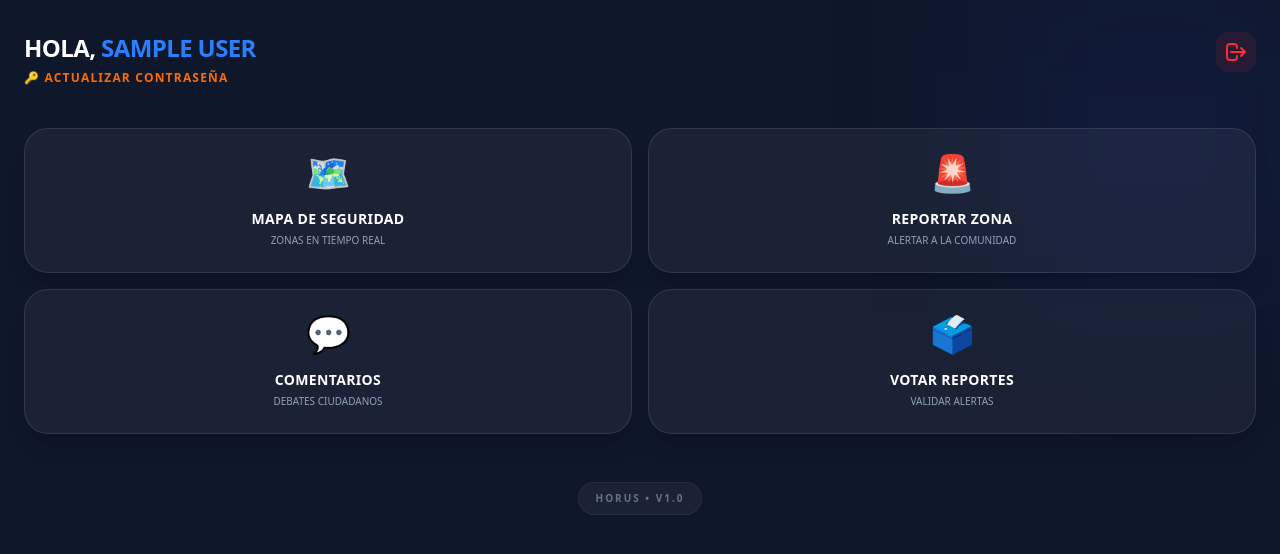
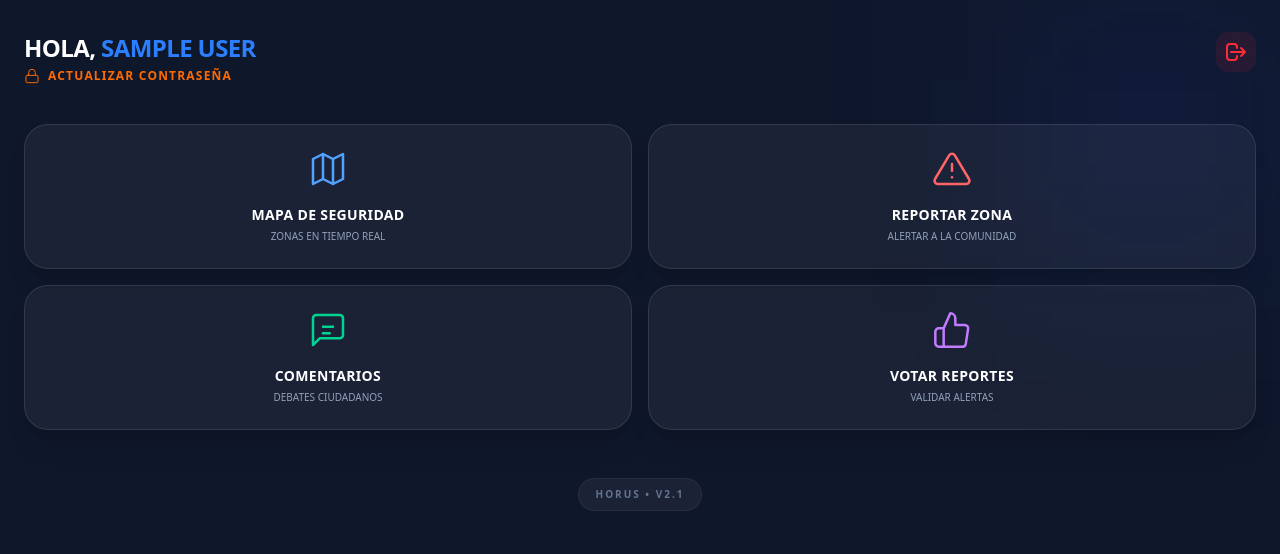
Before and after one commit to DarwinToapanta01/horus-client, a React (Vite) app: page /menu in a window 1280 px wide. Shown: the top 554 px of the page. Built offline with nearby package versions, Linux system fonts and the light colour scheme; sample sign-in values are in the browser's storage.

Commit message:
Configuracion de Iconos

```diff
--- /dev/null
+++ b/src/components/Icons.jsx
@@ -0,0 +1,122 @@
+// src/components/Icons.jsx
+import React from 'react';
+
+export const IconMap = ({ className = "w-6 h-6" }) => (
+    <svg viewBox="0 0 24 24" fill="none" stroke="currentColor" strokeWidth="1.5"
+        strokeLinecap="round" strokeLinejoin="round" className={className}>
+        <polygon points="3 6 9 3 15 6 21 3 21 18 15 21 9 18 3 21" />
+        <line x1="9" y1="3" x2="9" y2="18" />
+        <line x1="15" y1="6" x2="15" y2="21" />
+    </svg>
+);
+
+export const IconAlert = ({ className = "w-6 h-6" }) => (
+    <svg viewBox="0 0 24 24" fill="none" stroke="currentColor" strokeWidth="1.5"
+        strokeLinecap="round" strokeLinejoin="round" className={className}>
+        <path d="M10.29 3.86L1.82 18a2 2 0 0 0 1.71 3h16.94a2 2 0 0 0 1.71-3L13.71 3.86a2 2 0 0 0-3.42 0z" />
+        <line x1="12" y1="9" x2="12" y2="13" />
+        <line x1="12" y1="17" x2="12.01" y2="17" />
+    </svg>
+);
+
+export const IconComment = ({ className = "w-6 h-6" }) => (
+    <svg viewBox="0 0 24 24" fill="none" stroke="currentColor" strokeWidth="1.5"
+        strokeLinecap="round" strokeLinejoin="round" className={className}>
+        <path d="M21 15a2 2 0 0 1-2 2H7l-4 4V5a2 2 0 0 1 2-2h14a2 2 0 0 1 2 2z" />
+        <line x1="9" y1="10" x2="15" y2="10" />
+        <line x1="9" y1="14" x2="13" y2="14" />
+    </svg>
+);
+
+export const IconVote = ({ className = "w-6 h-6" }) => (
+    <svg viewBox="0 0 24 24" fill="none" stroke="currentColor" strokeWidth="1.5"
+        strokeLinecap="round" strokeLinejoin="round" className={className}>
+        <path d="M14 9V5a3 3 0 0 0-3-3l-4 9v11h11.28a2 2 0 0 0 2-1.7l1.38-9a2 2 0 0 0-2-2.3H14z" />
+        <path d="M7 22H4a2 2 0 0 1-2-2v-7a2 2 0 0 1 2-2h3" />
+    </svg>
+);
+
+export const IconLocation = ({ className = "w-6 h-6" }) => (
+    <svg
+        viewBox="0 0 24 24"
+        fill="none"
+        stroke="currentColor"
+        strokeWidth="1.5"
+        strokeLinecap="round"
+        strokeLinejoin="round"
+        className={className}
+    >
+        <path d="M21 10c0 6-9 13-9 13S3 16 3 10a9 9 0 1 1 18 0z" />
+        <circle cx="12" cy="10" r="3" />
+    </svg>
+);
+
+export const IconInfo = ({ className = "w-5 h-5" }) => (
+    <svg viewBox="0 0 24 24" fill="none" stroke="currentColor" strokeWidth="1.5" strokeLinecap="round" strokeLinejoin="round" className={className}>
+        <circle cx="12" cy="12" r="10" />
+        <line x1="12" y1="16" x2="12" y2="12" />
+        <line x1="12" y1="8" x2="12.01" y2="8" />
+    </svg>
+);
+
+export const IconCalendar = ({ className = "w-4 h-4" }) => (
+    <svg viewBox="0 0 24 24" fill="none" stroke="currentColor" strokeWidth="1.5"
+        strokeLinecap="round" strokeLinejoin="round" className={className}>
+        <rect x="3" y="4" width="18" height="18" rx="2" ry="2" />
+        <line x1="16" y1="2" x2="16" y2="6" />
+        <line x1="8" y1="2" x2="8" y2="6" />
+        <line x1="3" y1="10" x2="21" y2="10" />
+    </svg>
+);
+
+export const IconClock = ({ className = "w-4 h-4" }) => (
+    <svg viewBox="0 0 24 24" fill="none" stroke="currentColor" strokeWidth="1.5"
+        strokeLinecap="round" strokeLinejoin="round" className={className}>
+        <circle cx="12" cy="12" r="10" />
+        <polyline points="12 6 12 12 16 14" />
+    </svg>
+);
+
+export const IconLock = ({ className = "w-4 h-4" }) => (
+    <svg
+        viewBox="0 0 24 24"
+        fill="none"
+        stroke="currentColor"
+        strokeWidth="1.5"
+        strokeLinecap="round"
+        strokeLinejoin="round"
+        className={className}
+    >
+        <rect x="3" y="11" width="18" height="11" rx="2" ry="2" />
+        <path d="M7 11V7a5 5 0 0 1 10 0v4" />
+    </svg>
+);
+
+export const IconShield = ({ className = "w-8 h-8" }) => (
+    <svg
+        viewBox="0 0 24 24"
+        fill="none"
+        stroke="currentColor"
+        strokeWidth="1.5"
+        strokeLinecap="round"
+        strokeLinejoin="round"
+        className={className}
+    >
+        <path d="M12 22s8-4 8-10V5l-8-3-8 3v7c0 6 8 10 8 10z" />
+    </svg>
+);
+
+export const IconUnlock = ({ className = "w-8 h-8" }) => (
+    <svg
+        viewBox="0 0 24 24"
+        fill="none"
+        stroke="currentColor"
+        strokeWidth="1.5"
+        strokeLinecap="round"
+        strokeLinejoin="round"
+        className={className}
+    >
+        <rect x="3" y="11" width="18" height="11" rx="2" ry="2" />
+        <path d="M7 11V7a5 5 0 0 1 9.9-1" />
+    </svg>
+);
--- a/src/views/CambiarPassword/CambiarPassword.jsx
+++ b/src/views/CambiarPassword/CambiarPassword.jsx
@@ -1,6 +1,7 @@
 import React, { useState } from 'react';
 import api from '../../api/axios';
 import { useNavigate } from 'react-router-dom';
+import { IconShield } from '../../components/Icons';
 
 const CambiarPassword = () => {
     const [password, setPassword] = useState('');
@@ -40,9 +41,10 @@ const CambiarPassword = () => {
 
             <div className="w-full max-w-md z-10">
                 <div className="text-center mb-8">
-                    <div className="inline-block p-4 bg-orange-500/10 rounded-2xl mb-4 border border-orange-500/20">
-                        <span className="text-4xl">🛡️</span>
+                    <div className="inline-flex p-4 bg-orange-500/10 rounded-2xl mb-4 border border-orange-500/20 text-orange-500">
+                        <IconShield className="w-10 h-10" />
                     </div>
+
                     <h2 className="text-3xl font-black text-white tracking-tight uppercase">Seguridad de Cuenta</h2>
                     <p className="text-slate-400 mt-2 text-sm font-medium">
                         Establece una nueva contraseña para proteger tu perfil en Horus.
--- a/src/views/MenuPrincipal/MenuPrincipal.jsx
+++ b/src/views/MenuPrincipal/MenuPrincipal.jsx
@@ -1,5 +1,6 @@
 import React, { useEffect } from 'react';
 import { useNavigate } from 'react-router-dom';
+import { IconMap, IconAlert, IconComment, IconVote, IconLock } from './../../components/Icons';
 
 const MenuPrincipal = () => {
     const navigate = useNavigate();
@@ -16,36 +17,82 @@ const MenuPrincipal = () => {
     };
 
     const menuOptions = [
-        { title: 'Mapa de Seguridad', icon: '🗺️', path: '/mapa', desc: 'Zonas en tiempo real', color: 'from-blue-500/20' },
-        { title: 'Reportar Zona', icon: '🚨', path: '/ubicar-zona', desc: 'Alertar a la comunidad', color: 'from-red-500/20' },
-        { title: 'Comentarios', icon: '💬', path: '/lista-comentarios', desc: 'Debates ciudadanos', color: 'from-emerald-500/20' },
-        { title: 'Votar Reportes', icon: '🗳️', path: '/votacion-lista', desc: 'Validar alertas', color: 'from-purple-500/20' },
+        {
+            title: 'Mapa de Seguridad',
+            Icon: IconMap,
+            path: '/mapa',
+            desc: 'Zonas en tiempo real',
+            color: 'from-blue-500/20',
+            accent: 'text-blue-400'
+        },
+        {
+            title: 'Reportar Zona',
+            Icon: IconAlert,
+            path: '/ubicar-zona',
+            desc: 'Alertar a la comunidad',
+            color: 'from-red-500/20',
+            accent: 'text-red-400'
+        },
+        {
+            title: 'Comentarios',
+            Icon: IconComment,
+            path: '/lista-comentarios',
+            desc: 'Debates ciudadanos',
+            color: 'from-emerald-500/20',
+            accent: 'text-emerald-400'
+        },
+        {
+            title: 'Votar Reportes',
+            Icon: IconVote,
+            path: '/votacion-lista',
+            desc: 'Validar alertas',
+            color: 'from-purple-500/20',
+            accent: 'text-purple-400'
+        }
     ];
 
     return (
         <div className="min-h-screen bg-slate-900 text-white px-6 py-8 relative overflow-hidden">
-            {/* Luces de fondo sutiles */}
-            <div className="absolute top-0 right-0 w-64 h-64 bg-blue-600/10 blur-[100px]"></div>
+            {/* Luces de fondo */}
+            <div className="absolute top-0 right-0 w-64 h-64 bg-blue-600/10 blur-[100px]" />
 
             <header className="relative z-10 flex justify-between items-start mb-10">
                 <div>
                     <h1 className="text-2xl font-black tracking-tight">
-                        HOLA, <span className="text-blue-500 uppercase">{user?.name || 'CIUDADANO'}</span>
+                        HOLA,{' '}
+                        <span className="text-blue-500 uppercase">
+                            {user?.name || 'CIUDADANO'}
+                        </span>
                     </h1>
+
                     <button
                         onClick={() => navigate('/cambiar-password')}
-                        className="mt-1 text-xs font-bold text-orange-500 hover:text-orange-400 uppercase tracking-widest transition-colors"
+                        className="mt-1 text-xs font-bold text-orange-500 hover:text-orange-400 uppercase tracking-widest transition-colors flex items-center gap-2"
                     >
-                        🔑 Actualizar Contraseña
+                        <IconLock className="w-4 h-4" />
+                        Actualizar Contraseña
                     </button>
+
                 </div>
+
                 <button
                     onClick={handleLogout}
                     className="bg-red-500/10 hover:bg-red-500/20 text-red-500 p-2 rounded-xl transition-all"
                     title="Cerrar Sesión"
                 >
-                    <svg xmlns="http://www.w3.org/2000/svg" className="h-6 w-6" fill="none" viewBox="0 0 24 24" stroke="currentColor">
-                        <path strokeLinecap="round" strokeLinejoin="round" strokeWidth={2} d="M17 16l4-4m0 0l-4-4m4 4H7m6 4v1a3 3 0 01-3 3H6a3 3 0 01-3-3V7a3 3 0 013-3h4a3 3 0 013 3v1" />
+                    <svg
+                        xmlns="http://www.w3.org/2000/svg"
+                        className="h-6 w-6"
+                        fill="none"
+                        viewBox="0 0 24 24"
+                        stroke="currentColor"
+                    >
+                        <path
+                            strokeLinecap="round"
+                            strokeLinejoin="round"
+                            strokeWidth={2}
+                            d="M17 16l4-4m0 0l-4-4m4 4H7m6 4v1a3 3 0 01-3 3H6a3 3 0 01-3-3V7a3 3 0 013-3h4a3 3 0 013 3v1"
+                        />
                     </svg>
                 </button>
             </header>
@@ -55,23 +102,31 @@ const MenuPrincipal = () => {
                     <button
                         key={index}
                         onClick={() => navigate(item.path)}
-                        className={`relative group overflow-hidden bg-white/5 border border-white/10 p-6 rounded-3xl transition-all active:scale-95 hover:border-white/20 flex flex-col items-center text-center shadow-xl`}
+                        className="relative group overflow-hidden bg-white/5 border border-white/10 p-6 rounded-3xl transition-all active:scale-95 hover:border-white/20 flex flex-col items-center text-center shadow-xl"
                     >
-                        {/* Gradiente de fondo al hacer hover */}
-                        <div className={`absolute inset-0 bg-gradient-to-br ${item.color} to-transparent opacity-0 group-hover:opacity-100 transition-opacity`}></div>
+                        <div
+                            className={`absolute inset-0 bg-gradient-to-br ${item.color} to-transparent opacity-0 group-hover:opacity-100 transition-opacity`}
+                        />
 
-                        <span className="text-4xl mb-4 relative z-10">{item.icon}</span>
-                        <h3 className="font-bold text-sm uppercase tracking-wide relative z-10">{item.title}</h3>
-                        <p className="text-[10px] text-slate-400 mt-1 uppercase font-medium relative z-10">{item.desc}</p>
+                        <span className={`relative z-10 mb-4 ${item.accent}`}>
+                            <item.Icon className="w-10 h-10" />
+                        </span>
+
+                        <h3 className="font-bold text-sm uppercase tracking-wide relative z-10">
+                            {item.title}
+                        </h3>
+
+                        <p className="text-[10px] text-slate-400 mt-1 uppercase font-medium relative z-10">
+                            {item.desc}
+                        </p>
                     </button>
                 ))}
             </div>
 
-            {/* Footer Informativo PWA */}
             <footer className="mt-12 text-center relative z-10">
                 <div className="inline-block px-4 py-2 bg-white/5 rounded-full border border-white/5">
                     <p className="text-[10px] text-slate-500 font-bold uppercase tracking-[0.2em]">
-                        Horus • v1.0
+                        Horus • v2.1
                     </p>
                 </div>
             </footer>
--- a/src/views/OlvidoPassword/OlvidoPassword.jsx
+++ b/src/views/OlvidoPassword/OlvidoPassword.jsx
@@ -1,6 +1,7 @@
 import React, { useState } from 'react';
 import api from '../../api/axios';
 import { Link } from 'react-router-dom';
+import { IconUnlock } from '../../components/Icons';
 
 const OlvidoPassword = () => {
     const [email, setEmail] = useState('');
@@ -33,9 +34,10 @@ const OlvidoPassword = () => {
             <div className="w-full max-w-md z-10">
                 {/* Header con icono */}
                 <div className="text-center mb-8">
-                    <div className="inline-block p-4 bg-blue-500/10 rounded-2xl mb-4 border border-blue-500/20">
-                        <span className="text-4xl">🔐</span>
+                    <div className="inline-flex p-4 bg-blue-500/10 rounded-2xl mb-4 border border-blue-500/20 text-blue-500">
+                        <IconUnlock className="w-10 h-10" />
                     </div>
+
                     <h2 className="text-3xl font-black text-white tracking-tight uppercase">Recuperar Acceso</h2>
                     <p className="text-slate-400 mt-2 text-sm font-medium">
                         Ingresa tu correo para recibir una clave temporal.
```
Also changed, not shown: src/views/Comentarios/Comentarios.jsx (+5 -2 lines), src/views/Comentarios/ListaComentarios.jsx (+7 -3 lines), src/views/MapaSeguridad/MapaSeguridad.jsx (+11 -5 lines), src/views/ReportarZona/ReportarZona.jsx (+19 -10 lines), src/views/ReportarZona/UbicarZona.jsx (+35 -35 lines), src/views/Votacion/VotacionLista.jsx (+26 -21 lines).
